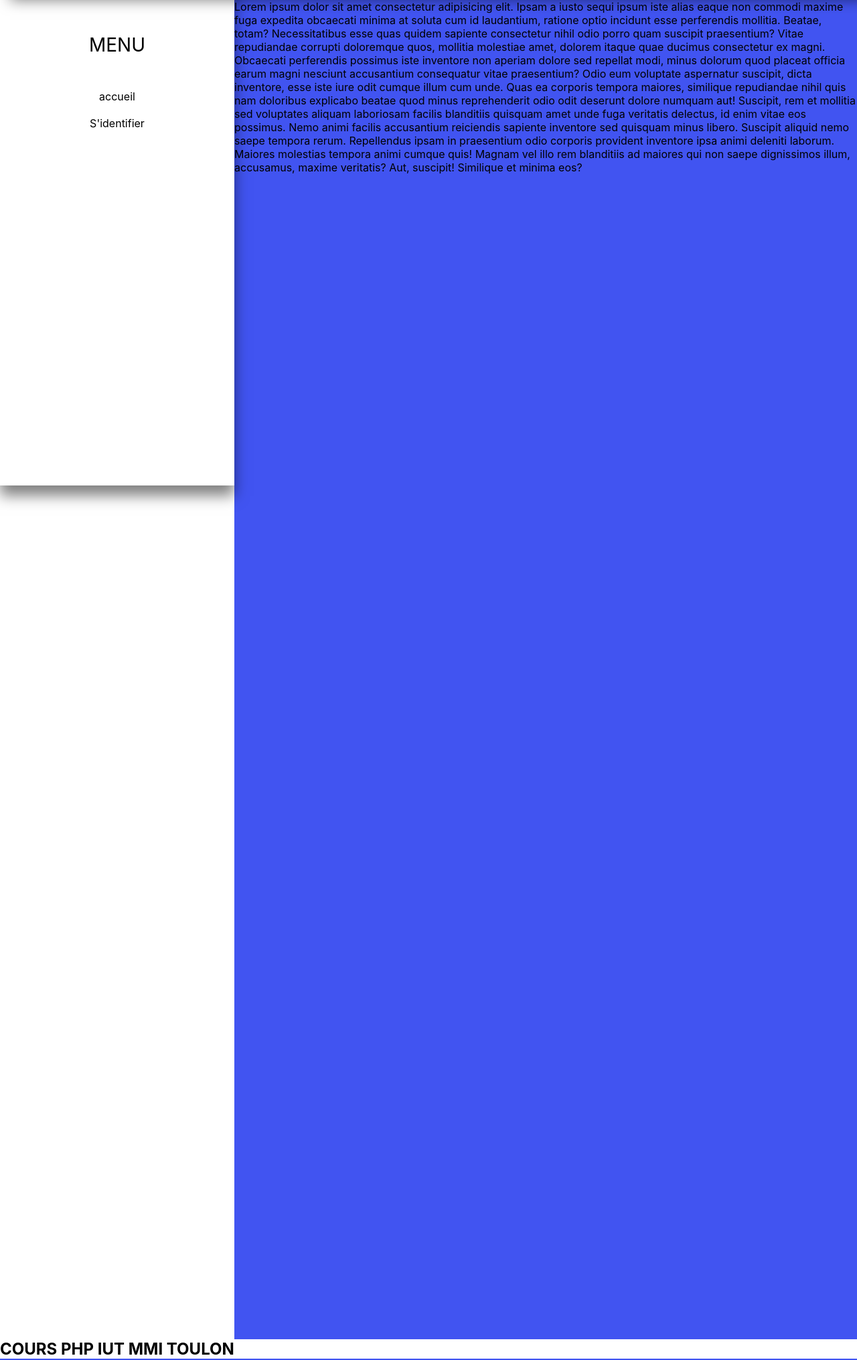
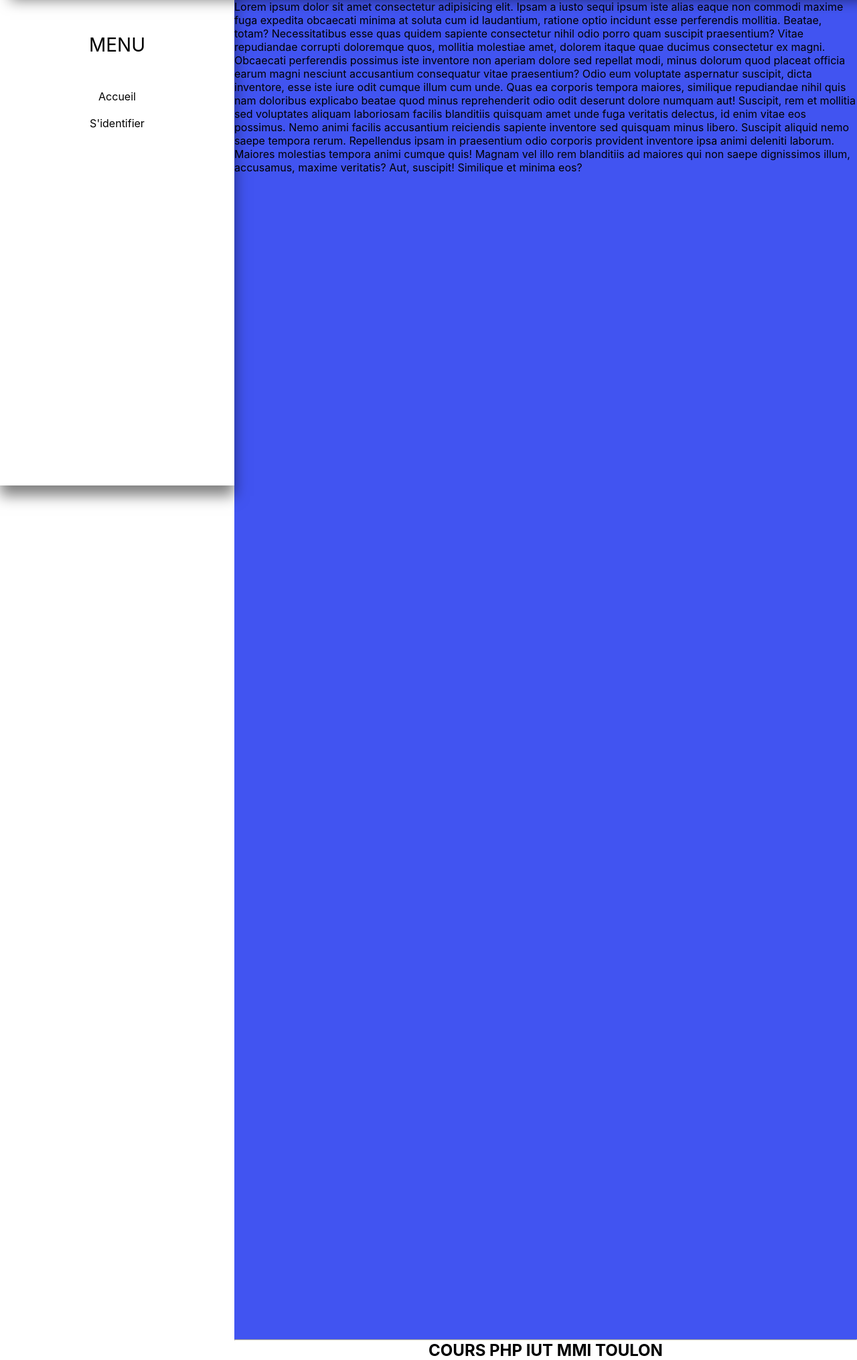
Before and after one commit to mathis-lambert/bddgestion, a PHP site: page / in a window 1280 px wide. Shown: the part 75-2106 px from the top of the page at 67% size. Run offline with PHP 8.4, Linux system fonts and the light colour scheme.

Commit message:
Update 2

```diff
--- a/include/footer.php
+++ b/include/footer.php
@@ -1,5 +1,7 @@
 <footer>
-    <div class="footer-content">
+
+    <hr>
+    <div class="align-center footer-content">
         <h2>COURS PHP IUT MMI TOULON</h2>
     </div>
 </footer>
--- a/include/sidenav.php
+++ b/include/sidenav.php
@@ -1,3 +1,4 @@
+<nav>
     <div class="side-nav">
         <div class="d-flex sn-title">
             <span>MENU</span>
@@ -5,7 +6,7 @@
 
         <div class="d-flex sn-items">
             <ul>
-            <li>accueil</li>
+                <li>Accueil</li>
                 <li>S'identifier</li>
                 <li></li>
                 <li></li>
@@ -15,3 +16,4 @@
             </ul>
         </div>
     </div>
+</nav>
--- a/style/style.css
+++ b/style/style.css
@@ -21,6 +21,10 @@ body {
   display: -webkit-box;
   display: -ms-flexbox;
   display: flex;
+}
+
+.align-center {
+  text-align: center;
 }
 
 .navbar {
@@ -81,7 +85,7 @@ body {
   margin-bottom: 20px;
 }
 
-.side-nav .sn-items ul li:nth-last-child() {
+.side-nav .sn-items ul li:nth-last-child(1) {
   margin: 0;
 }
 
@@ -97,4 +101,8 @@ body {
   right: 0;
   height: 2000px;
 }
+
+footer {
+  padding-left: 350px;
+}
 /*# sourceMappingURL=style.css.map */
--- a/style/style.scss
+++ b/style/style.scss
@@ -18,6 +18,10 @@ body {
 
 .d-flex {
   display: flex;
+}
+
+.align-center{
+  text-align: center;
 }
 
 .navbar {
@@ -60,7 +64,7 @@ body {
       li {
         margin-bottom: 20px;
 
-        &:nth-last-child() {
+        &:nth-last-child(1) {
           margin: 0;
         }
       }
@@ -81,3 +85,7 @@ body {
 
   }
 }
+
+footer{
+  padding-left: 350px;
+}
```
Also changed, not shown: 1 other file. Lines whose indentation alone changed are shown as unchanged.
